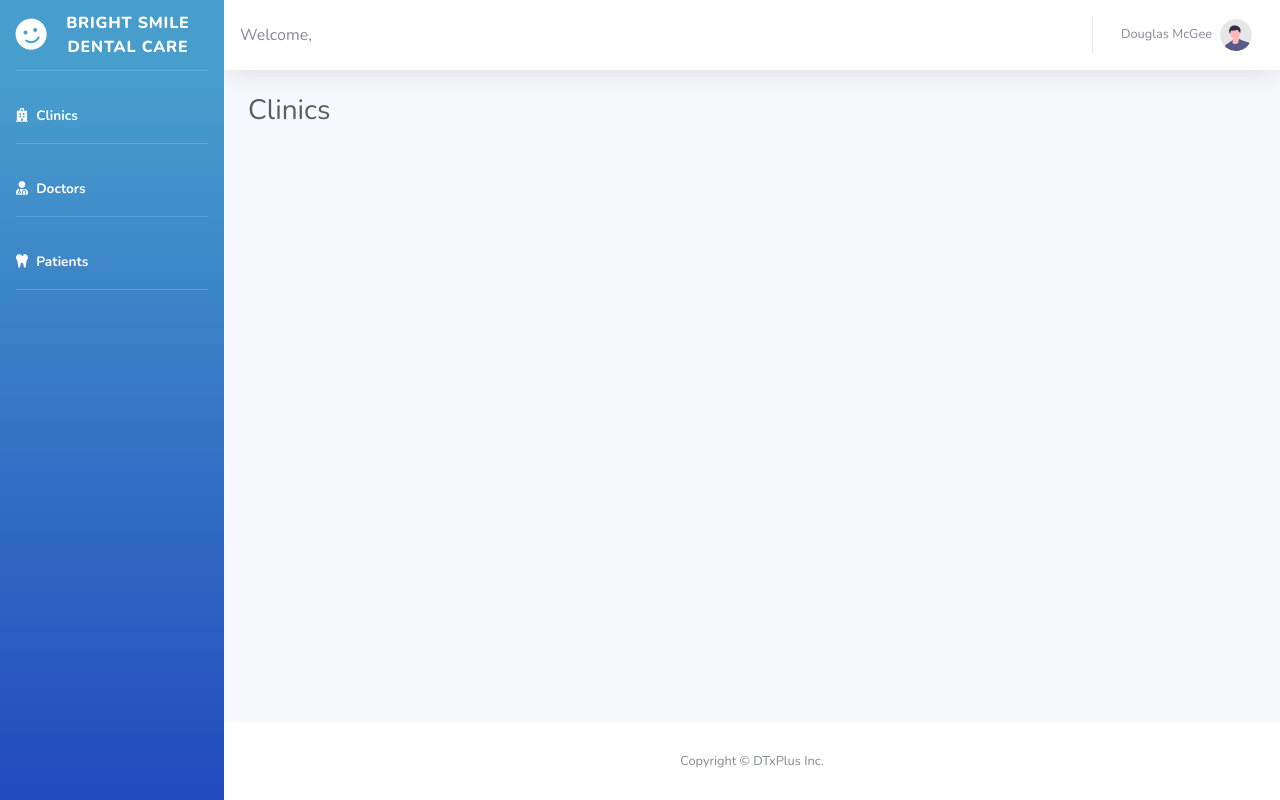
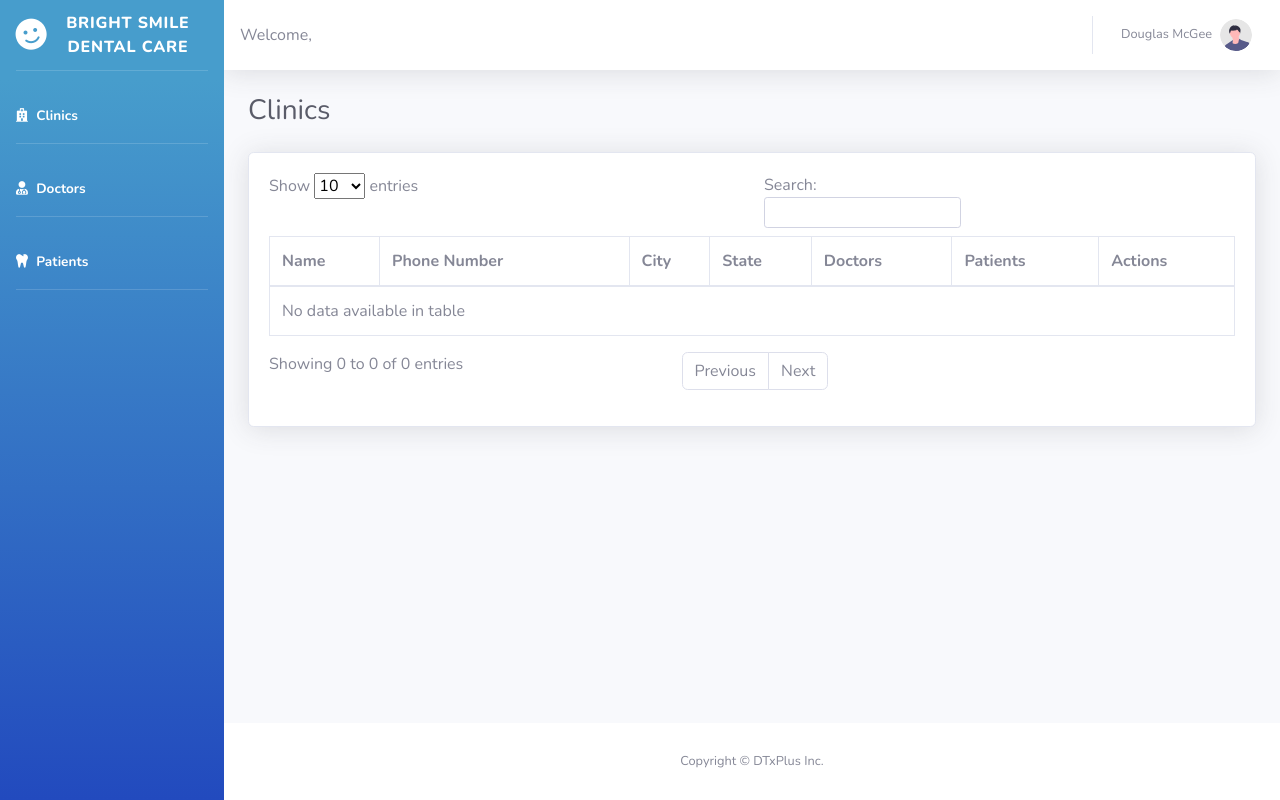
Before and after one commit to absaw/Bright-Smile-Dental-Systems, a Django app: page /clinics/ in a window 1280 px wide. Run offline with Django 5.2, Linux system fonts and the light colour scheme; data that the repository does not hold is empty; some libraries are stand-ins or nearby versions.

Commit message:
table added with clinic

```diff
--- a/clinics/templates/clinics/clinic_list.html
+++ b/clinics/templates/clinics/clinic_list.html
@@ -3,9 +3,36 @@
 
 {% block content %}
 <h1 class="h3 mb-4 text-gray-800">Clinics</h1>
-<div id="clinics-list"></div>
+<div class="card shadow mb-4">
+    <div class="card-body">
+        <div class="table-responsive">
+            <table class="table table-bordered" id="clinicsTable" width="100%" cellspacing="0">
+                <thead>
+                    <tr>
+                        <th>Name</th>
+                        <th>Phone Number</th>
+                        <th>City</th>
+                        <th>State</th>
+                        <th>Doctors</th>
+                        <th>Patients</th>
+                        <th>Actions</th>
+                    </tr>
+                </thead>
+                <tbody>
+                    <!-- Data will be populated by JavaScript -->
+                </tbody>
+            </table>
+        </div>
+    </div>
+</div>
+{% endblock %}
+
+{% block extra_css %}
+<link href="https://cdn.datatables.net/1.10.24/css/dataTables.bootstrap4.min.css" rel="stylesheet">
 {% endblock %}
 
 {% block extra_js %}
+<script src="https://cdn.datatables.net/1.10.24/js/jquery.dataTables.min.js"></script>
+<script src="https://cdn.datatables.net/1.10.24/js/dataTables.bootstrap4.min.js"></script>
 <script src="{% static 'js/clinic_list.js' %}"></script>
 {% endblock %}
--- a/static/js/clinic_list.js
+++ b/static/js/clinic_list.js
@@ -1,25 +1,27 @@
 document.addEventListener('DOMContentLoaded', function() {
     fetch('/clinics/api/clinics/')
         .then(response => response.json())
-        .then(clinics => {
-            const clinicsList = document.getElementById('clinics-list');
-            clinics.forEach(clinic => {
-                const clinicElement = document.createElement('div');
-                clinicElement.className = 'card mb-4';
-                clinicElement.innerHTML = `
-                    <div class="card-body">
-                        <h5 class="card-title">${clinic.name}</h5>
-                        <p class="card-text">
-                            Phone: ${clinic.phone_number}<br>
-                            Location: ${clinic.city}, ${clinic.state}<br>
-                            Doctors: ${clinic.doctor_count}<br>
-                            Patients: ${clinic.patient_count}<br>
-                            id: ${clinic.id}
-                        </p>
-                        <a href="/clinics/${clinic.id}/" class="btn btn-primary">View Details</a>
-                    </div>
-                `;
-                clinicsList.appendChild(clinicElement);
+        .then(data => {
+            $('#clinicsTable').DataTable({
+                data: data,
+                columns: [
+                    { data: 'name' },
+                    { data: 'phone_number' },
+                    { data: 'city' },
+                    { data: 'state' },
+                    { data: 'doctor_count' },
+                    { data: 'patient_count' },
+                    {
+                        data: null,
+                        render: function(data, type, row) {
+                            return `<a href="/clinics/${row.id}/" class="btn btn-primary btn-sm">View Details</a>`;
+                        }
+                    }
+                ]
             });
+        })
+        .catch(error => {
+            console.error('Error:', error);
+            alert('Failed to load clinics data. Please try again.');
         });
 });
```
Also changed, not shown: clinics/templates/clinics/clinic_detail.html (+38 -2 lines), static/js/clinic_detail.js (+20 -35 lines), 2 other files.
